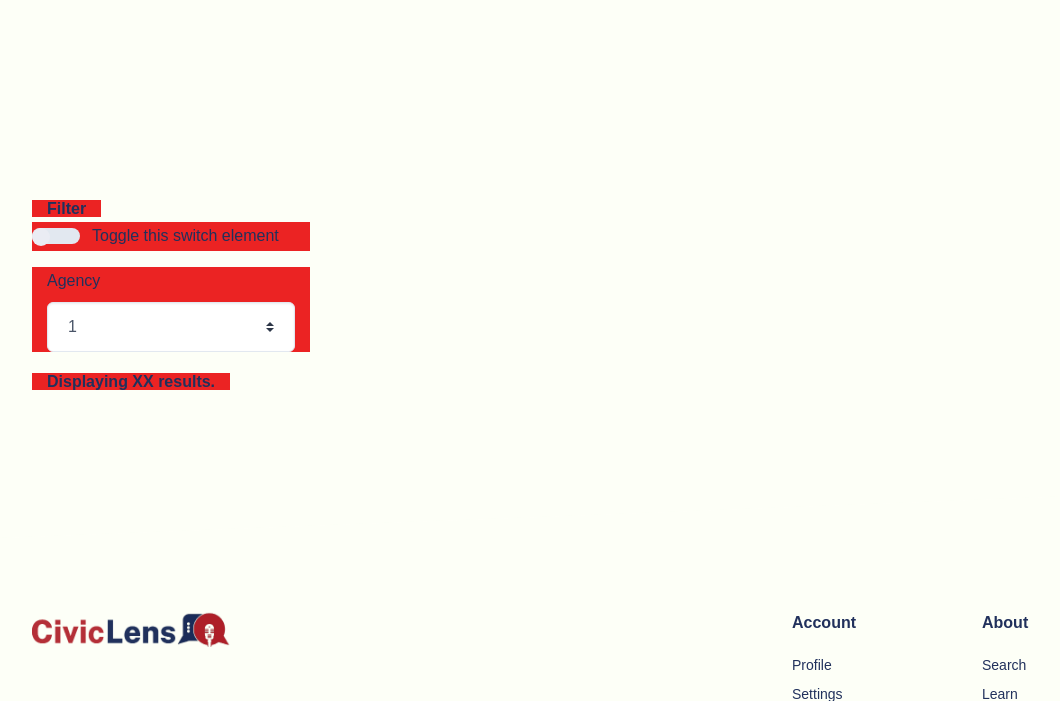
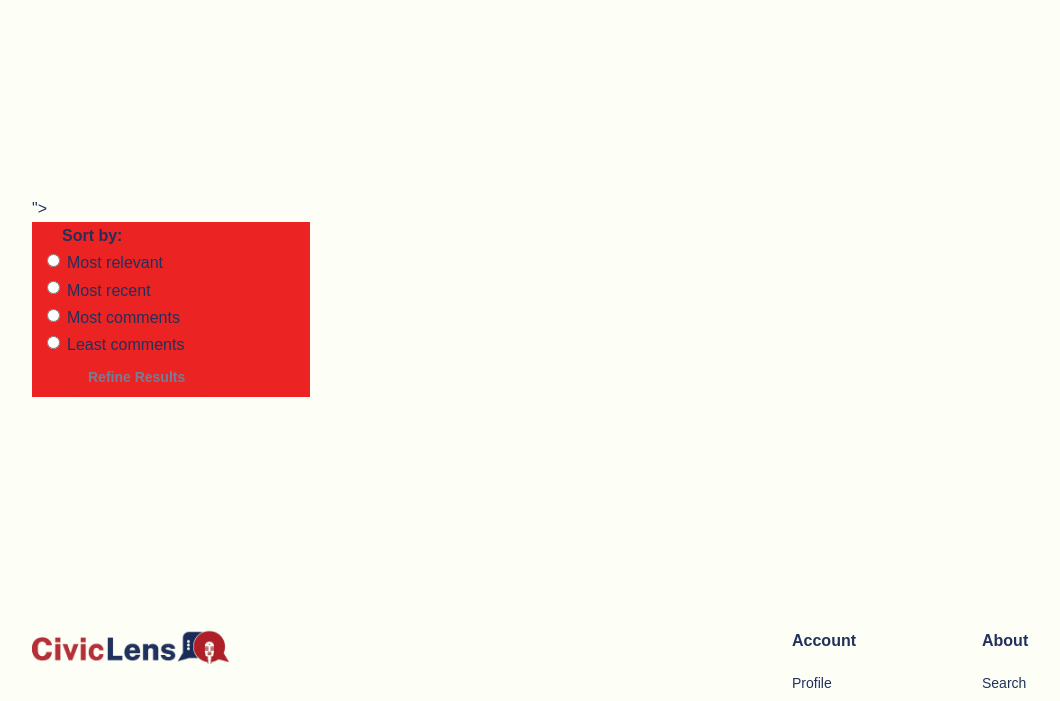
Before and after one commit to uchicago-capp-30320/CivicLens, a Django app: template civiclens/templates/search_results.html in a window 1280 px wide. Shown: the part 305-1006 px from the top of the page, without its empty margins (53-1113 px from the left). Run offline with Django 5.2, Linux system fonts and the light colour scheme; the template is opened without the code that fills it: values that come from a table or form of the project are taken from there, others are empty.

Commit message:
sort complete, working on filter

```diff
--- a/civiclens/regulations/models.py
+++ b/civiclens/regulations/models.py
@@ -77,3 +77,4 @@
 
 class Search(models.Model):
     searchterm = models.CharField(max_length=100)
+    sortby = models.CharField(max_length=100)
--- a/civiclens/templates/search_results.html
+++ b/civiclens/templates/search_results.html
@@ -11,10 +11,9 @@
       <div class="container">
         <div class="form-group">
           <form action="/regulations/search/results/" method="GET">
-            {% csrf_token %}
             {{ form.as_p }}
             <div class="input-group mb-4">
-              <input class="form-control" id="q" name="q" type="text" required
+              <input class="form-control" id="q" name="q" type="text"
               placeholder="{{Search.searchterm}}">
               <button class="btn btn-primary">Search</button>
             </div>
@@ -23,20 +22,59 @@
   </div>
   </section>
 
-    <!-- filter/results section -->
+    <!-- sort/filter section -->
     <section class="slice py-7" style="background-color:#FDFFF7" id="core-block">
       <div class="container">
+        <form action="/regulations/search/results/" method="GET">
+          <!-- include existing search term in filter -->
+          <input id="q" name="q" type="hidden" value="{{Search.searchterm}}">
+
+          <!-- include existing search term in filter -->
+          <div class="input-group mb-3">
+            <div class="col-md-3" style="background-color:#eb2323">
+              <span class="h6 font-weight-bold col-md-3" style="background-color:#eb2323">Sort by:</span>
+
+              <div class="form-check">
+                <input class="form-check-input" type="radio" name="sort_by" id="most_relevant" value="most_relevent">
+                <label class="form-check-label" for="most_relevant">
+                  Most relevant
+              </div>
+              <div class="form-check">
+                <input class="form-check-input" type="radio" name="sort_by" id="most_recent" value="most_recent" >
+                <label class="form-check-label" for="most_recent">
+                  Most recent
+                </label>
+              </div>
+              <div class="form-check">
+                <input class="form-check-input" type="radio" name="sort_by" id="most_comments" value="most_comments">
+                <label class="form-check-label" for="most_comments">
+                  Most comments
+                </label>
+              </div>
+              <div class="form-check">
+                <input class="form-check-input" type="radio" name="sort_by" id="least_comments" value="least_comments" >
+                <label class="form-check-label" for="least_comments">
+                  Least comments
+                </label>
+
+
+                <button class="btn btn-sm" style="background-color:#eb2323" >Refine Results</button>
+            </div>
+
+
+
+<!--
             <div>
-          <span class="h6 font-weight-bold col-3" style="background-color:#eb2323">Filter</span>
+              <span class="h6 font-weight-bold col-md-3" style="background-color:#eb2323">Filter by:</span>
               </div>
-        <form action="/regulations/search/results/" method="POST">
-          <div class="custom-switch col-3" style="background-color:#eb2323">
-              <input type="checkbox" class="custom-control-input" id="customSwitch1">
-              <label class="custom-control-label" for="customSwitch1">Toggle this switch element</label>
+
+            <div class="custom-switch col-md-3" style="background-color:#eb2323">
+                <input type="checkbox" class="custom-control-input" id="filter_atleastonecomment">
+                <label class="custom-control-label" for="customSwitch1">Show documents with at least one comment</label>
               </div>
               <p></p>
 
-        <div class="form-group col-3" style="background-color:#eb2323">
+          <div class="form-group col-md-3" style="background-color:#eb2323">
             <label for="exampleFormControlSelect1">Agency</label>
             <select class="custom-select" id="exampleFormControlSelect1">
             <option>1</option>
@@ -45,23 +83,23 @@
             <option>4</option>
             <option>5</option>
             </select>
+          </div> -->
+
           </div>
       </form>
-
-
-
-      <div>
-        <span class="h6 font-weight-bold col-6" style="background-color:#eb2323">Displaying XX results.</span>
-        </div>
-
-
     </div>
   </div>
   </div>
-
-
   </section>
 
 
 
+
+<!--
+      <div>
+        <span class="h6 font-weight-bold col-6" style="background-color:#eb2323">Displaying XX results.</span>
+        </div> -->
+
+
+
 {% endblock content %}
```
Also changed, not shown: civiclens/regulations/views.py (+8 -3 lines), civiclens/templates/search_page.html (+8 -9 lines). Lines whose indentation alone changed are shown as unchanged.
